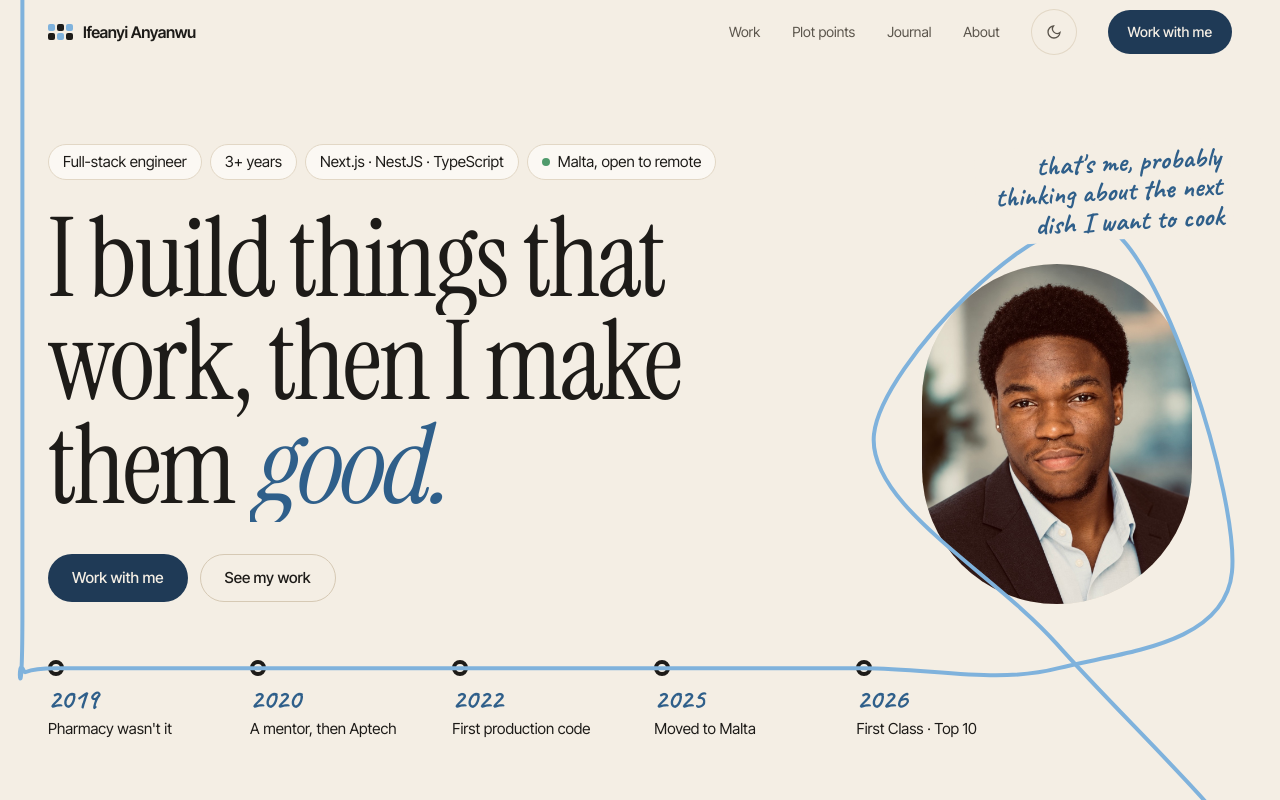
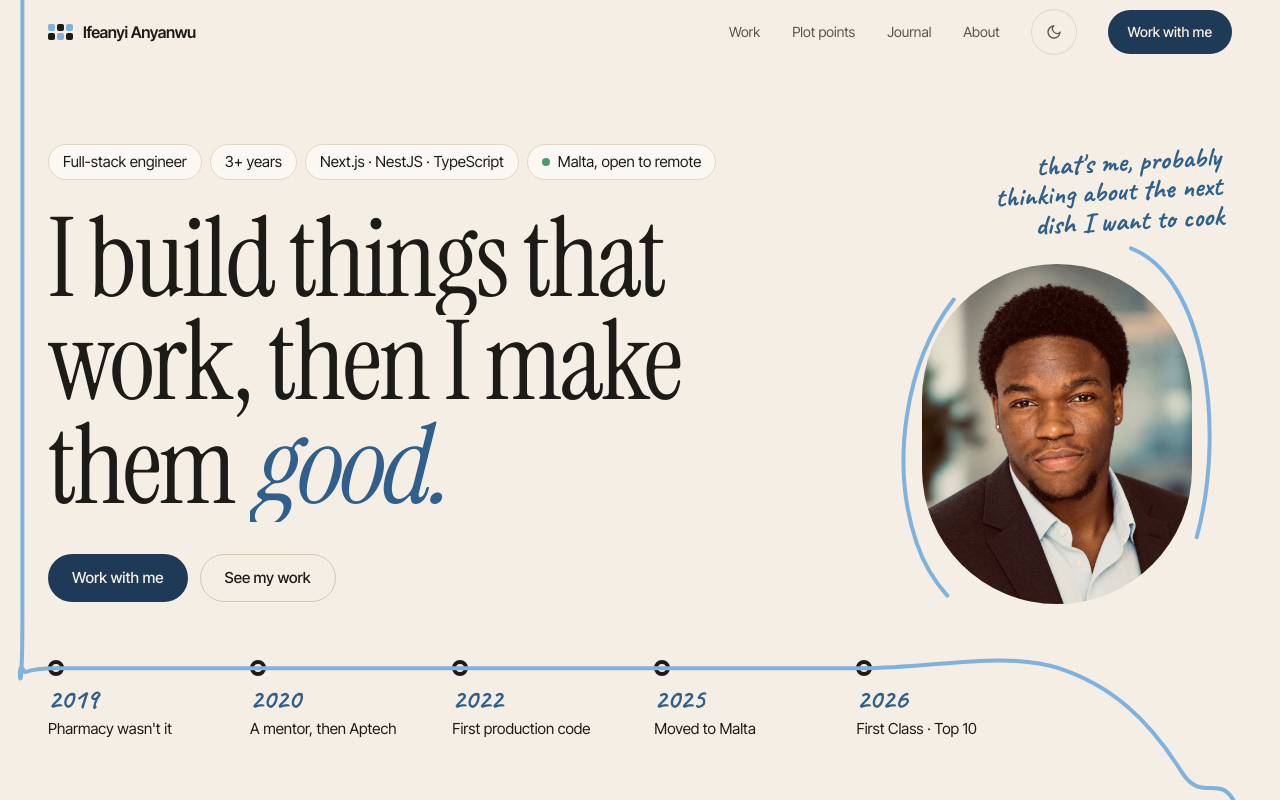
Before and after one commit to ifeanyianyanwu/personal-website, a Next.js app: page / in a window 1280 px wide. Shown: the top 800 px of the page. Built offline with nearby package versions, Linux system fonts and the light colour scheme.

Commit message:
fix(home): give the portrait its own drawn loop and smooth the line's turns

```diff
--- a/src/components/home/hero.tsx
+++ b/src/components/home/hero.tsx
@@ -3,10 +3,12 @@ import { Reveal, SplitText } from "@/components/motion";
 import { PlotPoint } from "@/components/plot-point";
 import { ButtonLink } from "@/components/ui";
 import { profile, timeline } from "@/content/site";
+import { PortraitScribble } from "./portrait-scribble";
 
 /**
  * Plot route through the hero: down the left gutter (1, 2), along the timeline
- * dots (3 to 7, eased by 1.5 and 7.5), a loop around the portrait (8 to 11), out the bottom right (12).
+ * dots (3 to 7, eased by 1.5, 7.5 and 7.8), then on to the right gutter of the work section. The portrait gets
+ * its own drawn-on-load loop so the scroll line only ever travels down the page.
  * Mobile stacks text → timeline → portrait so the same order still reads top to bottom.
  */
 export function Hero() {
@@ -40,10 +42,7 @@ export function Hero() {
           {profile.note}
         </p>
         <div className="relative md:mr-10">
-          <PlotPoint n={8} className="-right-10 bottom-8" />
-          <PlotPoint n={9} className="-top-10 left-2/3" />
-          <PlotPoint n={10} className="top-1/2 -left-12" />
-          <PlotPoint n={11} className="-bottom-10 left-1/2" />
+          <PortraitScribble />
           <div className="relative h-[300px] w-[240px] overflow-hidden rounded-full bg-sand md:h-[340px] md:w-[270px]">
             <Image
               src={profile.portrait.src}
@@ -61,6 +60,7 @@ export function Hero() {
         <PlotPoint n={1.5} className="plot-in-l -top-12" />
         <PlotPoint n={2} className="plot-in-l top-2" />
         <PlotPoint n={7.5} className="top-2 -right-4 hidden md:block" />
+        <PlotPoint n={7.8} className="top-28 -right-[14%] hidden md:block" />
         <ol aria-label="The plot so far" className="flex flex-col gap-6 md:grid md:grid-cols-5 md:gap-4">
           {timeline.map((t, i) => (
             <li key={t.year} className="flex items-start gap-4 md:flex-col md:gap-2">
@@ -74,7 +74,6 @@ export function Hero() {
         </ol>
       </div>
 
-      <PlotPoint n={12} className="plot-r bottom-0" />
     </section>
   );
 }
--- /dev/null
+++ b/src/components/home/portrait-scribble.tsx
@@ -0,0 +1,33 @@
+"use client";
+
+import { motion } from "motion/react";
+
+/**
+ * A hand-drawn loop around the portrait, drawn once when the hero appears.
+ * Kept separate from the scroll-drawn plot line so that line only ever travels
+ * down the page (a loop above the timeline would draw off-screen).
+ */
+export function PortraitScribble() {
+  const introPlaying = typeof document !== "undefined" && !("introSeen" in document.documentElement.dataset);
+  return (
+    <svg
+      aria-hidden
+      viewBox="0 0 100 100"
+      preserveAspectRatio="none"
+      className="pointer-events-none absolute -inset-[12%] z-10 h-[124%] w-[124%] overflow-visible"
+    >
+      <motion.path
+        d="M 72 6 C 98 14, 102 62, 86 86 C 68 108, 20 104, 8 76 C -4 48, 12 8, 48 4 C 62 2, 78 6, 84 16"
+        fill="none"
+        className="stroke-plot"
+        strokeWidth={4}
+        strokeLinecap="round"
+        vectorEffect="non-scaling-stroke"
+        initial={{ pathLength: 0 }}
+        whileInView={{ pathLength: 1 }}
+        viewport={{ once: true }}
+        transition={{ duration: 1.6, delay: introPlaying ? 1.6 : 0.5, ease: [0.65, 0, 0.35, 1] }}
+      />
+    </svg>
+  );
+}
--- a/src/components/home/sections.tsx
+++ b/src/components/home/sections.tsx
@@ -3,11 +3,10 @@ import { PlotPoint } from "@/components/plot-point";
 import { LinkArrow } from "@/components/ui";
 import { chapters, faq, proof } from "@/content/site";
 
-/** Proof numbers. Plot route: crosses the top gap from the right gutter to the left (15, 15.5). */
+/** Proof numbers. Plot route: crosses the top gap from the right gutter to the left (15.5). */
 export function Proof() {
   return (
     <section aria-label="Proof" className="container-page relative pt-28 md:pt-36">
-      <PlotPoint n={15} className="plot-r top-14" />
       <PlotPoint n={15.5} className="plot-l top-14" />
       <dl className="grid grid-cols-2 border-t border-line-strong md:grid-cols-4">
         {proof.map((p, i) => (
```
